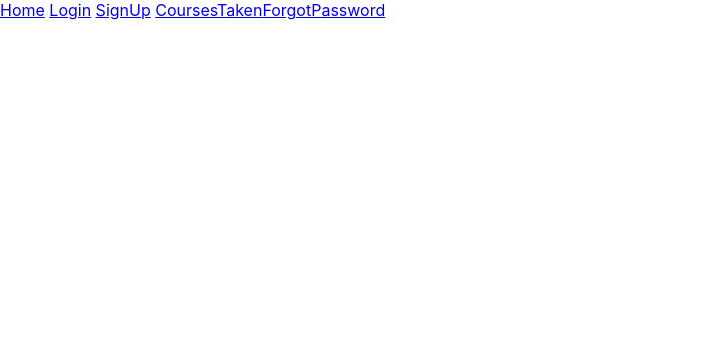
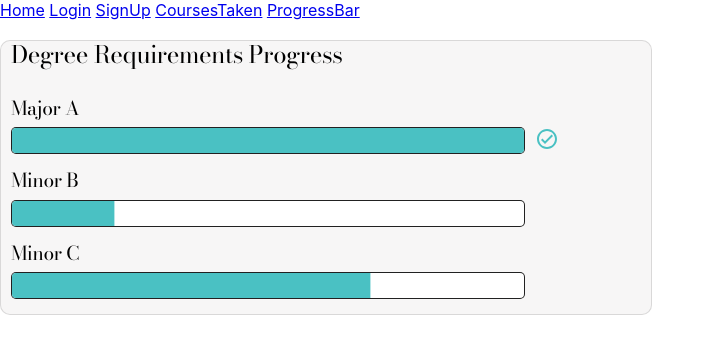
Before and after one commit to ECE444-2021Fall/project1-education-pathways-group-7-apollo, a React (Create React App) app in the folder ui/: page /progress-bar in a window 1280 px wide. Shown: the top 354 px of the page, without its empty margins (0-715 px from the left). Built offline with nearby package versions, Linux system fonts and the light colour scheme.

Commit message:
create POC of progress bar UI

```diff
--- /dev/null
+++ b/ui/src/components/ProgressBar.js
@@ -0,0 +1,67 @@
+import { Typography, Card, LinearProgress } from '@mui/material';
+import CheckCircleOutlinedIcon from '@mui/icons-material/CheckCircleOutlined';
+
+export const ProgressBar = () => {
+    return (
+        <div style={{paddingTop: "20px"}}>
+            <Card variant="outlined" style={{width: "50vw", backgroundColor: "#f7f6f6", paddingLeft: "10px", borderRadius: "10px"}}>
+                <Typography
+                    style={{fontFamily: 'Bodoni Moda',fontSize: "150%",textAlign: 'left',paddingBottom: '1vh',fontWeight: '500',color: 'black'}}
+                    variant="h1"
+                    component="h2">
+                        Degree Requirements Progress
+                </Typography>
+                <br/>
+                <Typography
+                    style={{fontFamily: 'Bodoni Moda',fontSize: "120%",textAlign: 'left',paddingBottom: '1vh',fontWeight: '500',color: 'black'}}
+                    variant="h1"
+                    component="h2">
+                        Major A
+                </Typography>
+                <span style={{display: "flex"}}>
+                    <LinearProgress variant="determinate" value={100} sx={{width: "80%",
+                        height:25,
+                        border:'1px solid',
+                        marginBottom: "15px",
+                        borderRadius:"5px",
+                        backgroundColor:'white',
+                        '& .MuiLinearProgress-bar': {
+                            backgroundColor:"#4ac1c3"
+                        }}}/>
+                    <CheckCircleOutlinedIcon sx={{color: "#4ac1c3", paddingLeft: "10px"}}/>
+                </span>
+
+                <Typography
+                    style={{fontFamily: 'Bodoni Moda',fontSize: "120%",textAlign: 'left',paddingBottom: '1vh',fontWeight: '500',color: 'black'}}
+                    variant="h1"
+                    component="h2">
+                        Minor B
+                </Typography>
+                <LinearProgress variant="determinate" value={20} sx={{width: "80%",
+                    height:25,
+                    border:'1px solid',
+                    borderRadius:"5px",
+                    marginBottom: "15px",
+                    backgroundColor:'white',
+                    '& .MuiLinearProgress-bar': {
+                        backgroundColor:"#4ac1c3"
+                    }}}/>
+                <Typography
+                    style={{fontFamily: 'Bodoni Moda',fontSize: "120%",textAlign: 'left',paddingBottom: '1vh',fontWeight: '500',color: 'black'}}
+                    variant="h1"
+                    component="h2">
+                        Minor C
+                </Typography>
+                <LinearProgress variant="determinate" value={70} sx={{width: "80%",
+                    height:25,
+                    border:'1px solid',
+                    borderRadius:"5px",
+                    marginBottom: "15px",
+                    backgroundColor:'white',
+                    '& .MuiLinearProgress-bar': {
+                        backgroundColor:"#4ac1c3"
+                    }}}/>
+            </Card>
+        </div>
+    )
+}
--- a/ui/src/mainPage/home.js
+++ b/ui/src/mainPage/home.js
@@ -4,7 +4,8 @@ import { SearchAndCourse } from "../components/SearchWithList";
 import { Login } from "../components/Login"
 import { useState, useEffect } from "react"
 import SignUp from "../components/SignUp";
-import CoursesTaken from "../components/CoursesTaken"
+import CoursesTaken from "../components/CoursesTaken";
+import { ProgressBar } from "../components/ProgressBar";
 
 function Home() {
   // To-Do: Write code to authenticate user. While authToken doesn't exist, we should show login page
@@ -26,13 +27,15 @@ function Home() {
         <Link to="signup">SignUp</Link>
         {"  "}
         <Link to="courses-taken">CoursesTaken</Link>
-        <Link to="password-recovery">ForgotPassword</Link>
+        {"  "}
+        <Link to="progress-bar">ProgressBar</Link>
       </nav>
       <Router>
         <SearchAndCourse path="/" />
         <Login path="/login" onFormSubmit={checkCredentials} />
         <SignUp path="/signup" />
         <CoursesTaken path="/signup/courses-taken" />
+        <ProgressBar path="/progress-bar" />
       </Router>
     </>
   );
```
